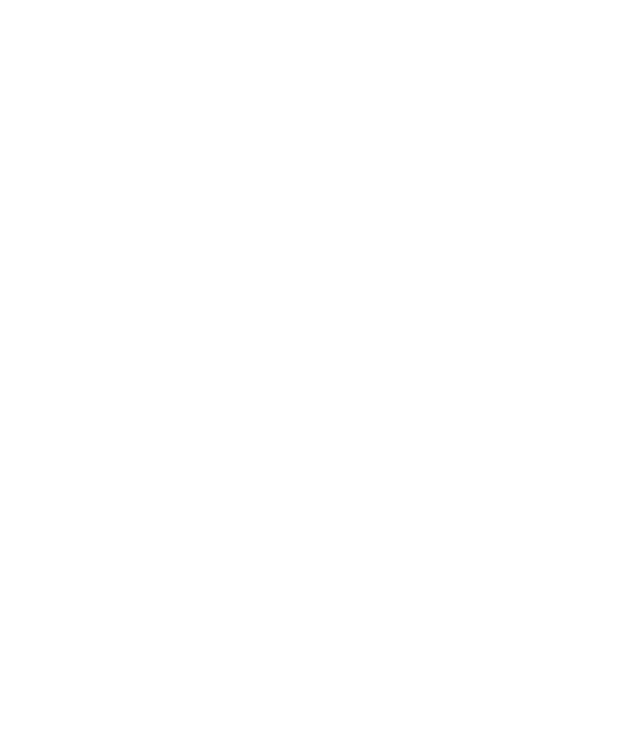
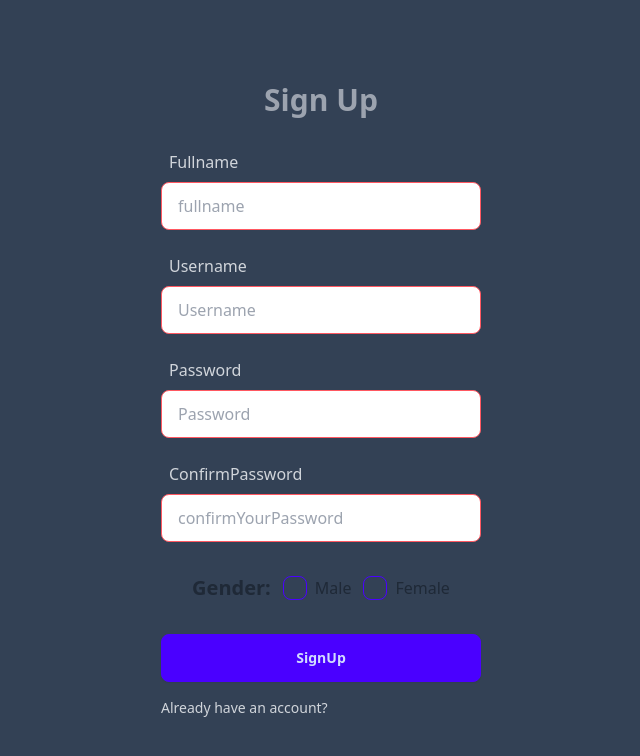
Before and after one commit to ajey108/ChatApp, a React (Vite) app in the folder frontend/: page / in a window 1280 px wide. Shown: the top 756 px of the page, without its empty margins (319-959 px from the left). Built offline with nearby package versions, Linux system fonts and the light colour scheme.

Commit message:
Add GenderCheck.jsx

```diff
--- a/frontend/src/App.jsx
+++ b/frontend/src/App.jsx
@@ -1,11 +1,12 @@
 import React from 'react'
+import Signup from './pages/Signup'
 
 const App = () => {
   return (
   <>
 
- <div className="p-4 h-screen flex items-center justify-center"></div>
-
+ <div className=""></div>
+   <Signup/>
   </>
   )
 }
--- /dev/null
+++ b/frontend/src/pages/GenderCheck.jsx
@@ -0,0 +1,48 @@
+import React, { useState } from 'react';
+
+const GenderCheck = () => {
+    const [selectedGenders, setSelectedGenders] = useState([]);
+
+    const handleCheckboxChange = (event) => {
+        const { value, checked } = event.target;
+
+        if (checked) {
+            setSelectedGenders([...selectedGenders, value]);
+        } else {
+            setSelectedGenders(selectedGenders.filter(gender => gender !== value));
+        }
+
+        // Optional: Log the selected genders
+        console.log('Selected Genders:', selectedGenders);
+    };
+
+    return (
+        <div className="flex flex-row gap-3 items-center justify-center p-4 rounded-md">
+            <h2 className="text-xl font-semibold">Gender:</h2>
+
+            <label className="flex items-center">
+                <input
+                    type="checkbox"
+                    value="Male"
+                    checked={selectedGenders.includes('Male')}
+                    onChange={handleCheckboxChange}
+                    className="checkbox checkbox-primary"
+                />
+                <span className="ml-2">Male</span>
+            </label>
+
+            <label className="flex items-center">
+                <input
+                    type="checkbox"
+                    value="Female"
+                    checked={selectedGenders.includes('Female')}
+                    onChange={handleCheckboxChange}
+                    className="checkbox checkbox-primary"
+                />
+                <span className="ml-2">Female</span>
+            </label>
+        </div>
+    );
+};
+
+export default GenderCheck;
--- a/frontend/src/pages/Home.jsx
+++ b/frontend/src/pages/Home.jsx
@@ -1,9 +1,11 @@
-import React from 'react'
+import Sidebar from "../../components/sidebar/Sidebar";
 
 const Home = () => {
-  return (
-    <div>Home</div>
-  )
-}
+	return (
+		<div className='flex sm:h-[450px] md:h-[550px] rounded-lg overflow-hidden bg-gray-400 bg-clip-padding backdrop-filter backdrop-blur-lg bg-opacity-0'>
+			<Sidebar />
 
-export default Home
+		</div>
+	);
+};
+export default Home;
--- a/frontend/src/pages/Login.jsx
+++ b/frontend/src/pages/Login.jsx
@@ -1,9 +1,44 @@
-import React from 'react'
+import React from 'react';
 
 const Login = () => {
-  return (
-    <div>Login</div>
-  )
+    return (
+        <div className="flex flex-col items-center justify-center min-h-screen bg-slate-700 mx-auto p-4">
+            <h1 className='text-3xl font-semibold text-center text-gray-400 mb-6'>Log In</h1>
+            <form className='w-full max-w-xs'>
+                <div className='mb-4'>
+                    <label className='label p-2' htmlFor="username">
+                        <span className='text-base label-text text-gray-300'>Username</span>
+                    </label>
+                    <input
+                        id="username"
+                        type="text"
+                        placeholder="Type here"
+                        className="input input-bordered input-error w-full"
+                    />
+                </div>
+
+                <div className='mb-4'>
+                    <label className='label p-2' htmlFor="password">
+                        <span className='text-base label-text text-gray-300'>Password</span>
+                    </label>
+                    <input
+                        id="password"
+                        type="password"
+                        placeholder="Password"
+                        className="input input-bordered input-error w-full"
+                    />
+                </div>
+
+                <button type="submit" className='btn btn-primary w-full mt-4'>
+                    Log In
+                </button>
+
+                <a href="#" className='text-sm text-gray-300 hover:underline hover:text-blue-500 mt-4 inline-block'>
+                    Don’t have an account?
+                </a>
+            </form>
+        </div>
+    );
 }
 
-export default Login
+export default Login;
--- a/frontend/src/pages/Signup.jsx
+++ b/frontend/src/pages/Signup.jsx
@@ -1,8 +1,74 @@
 import React from 'react'
+import GenderCheck from './GenderCheck'
+import { useState } from 'react'
 
 const Signup = () => {
   return (
-    <div>Signup</div>
+    <div className="flex flex-col items-center justify-center min-h-screen bg-slate-700 mx-auto p-4">
+            <h1 className='text-3xl font-semibold text-center text-gray-400 mb-6'>Sign Up</h1>
+            <form className='w-full max-w-xs'>
+
+
+
+            <div className='mb-4'>
+                    <label className='label p-2' htmlFor="fullname">
+                        <span className='text-base label-text text-gray-300'>Fullname</span>
+                    </label>
+                    <input
+                        id="fullname"
+                        type="text"
+                        placeholder="fullname"
+                        className="input input-bordered input-error w-full"
+                    />
+                </div>
+
+
+                <div className='mb-4'>
+                    <label className='label p-2' htmlFor="username">
+                        <span className='text-base label-text text-gray-300'>Username</span>
+                    </label>
+                    <input
+                        id="username"
+                        type="text"
+                        placeholder="Username"
+                        className="input input-bordered input-error w-full"
+                    />
+                </div>
+
+                <div className='mb-4'>
+                    <label className='label p-2' htmlFor="password">
+                        <span className='text-base label-text text-gray-300'>Password</span>
+                    </label>
+                    <input
+                        id="password"
+                        type="password"
+                        placeholder="Password"
+                        className="input input-bordered input-error w-full"
+                    />
+                </div>
+
+
+                <div className='mb-4'>
+                    <label className='label p-2' htmlFor="confirmpassword">
+                        <span className='text-base label-text text-gray-300'>ConfirmPassword</span>
+                    </label>
+                    <input
+                        id="password"
+                        type="password"
+                        placeholder="confirmYourPassword"
+                        className="input input-bordered input-error w-full"
+                    />
+                </div>
+                    <GenderCheck/>
+                <button type="submit" className='btn btn-primary w-full mt-4'>
+                    SignUp
+                </button>
+
+                <a href="#" className='text-sm text-gray-300 hover:underline hover:text-blue-500 mt-4 inline-block'>
+                    Already have an account?
+                </a>
+            </form>
+        </div>
   )
 }
 
```
